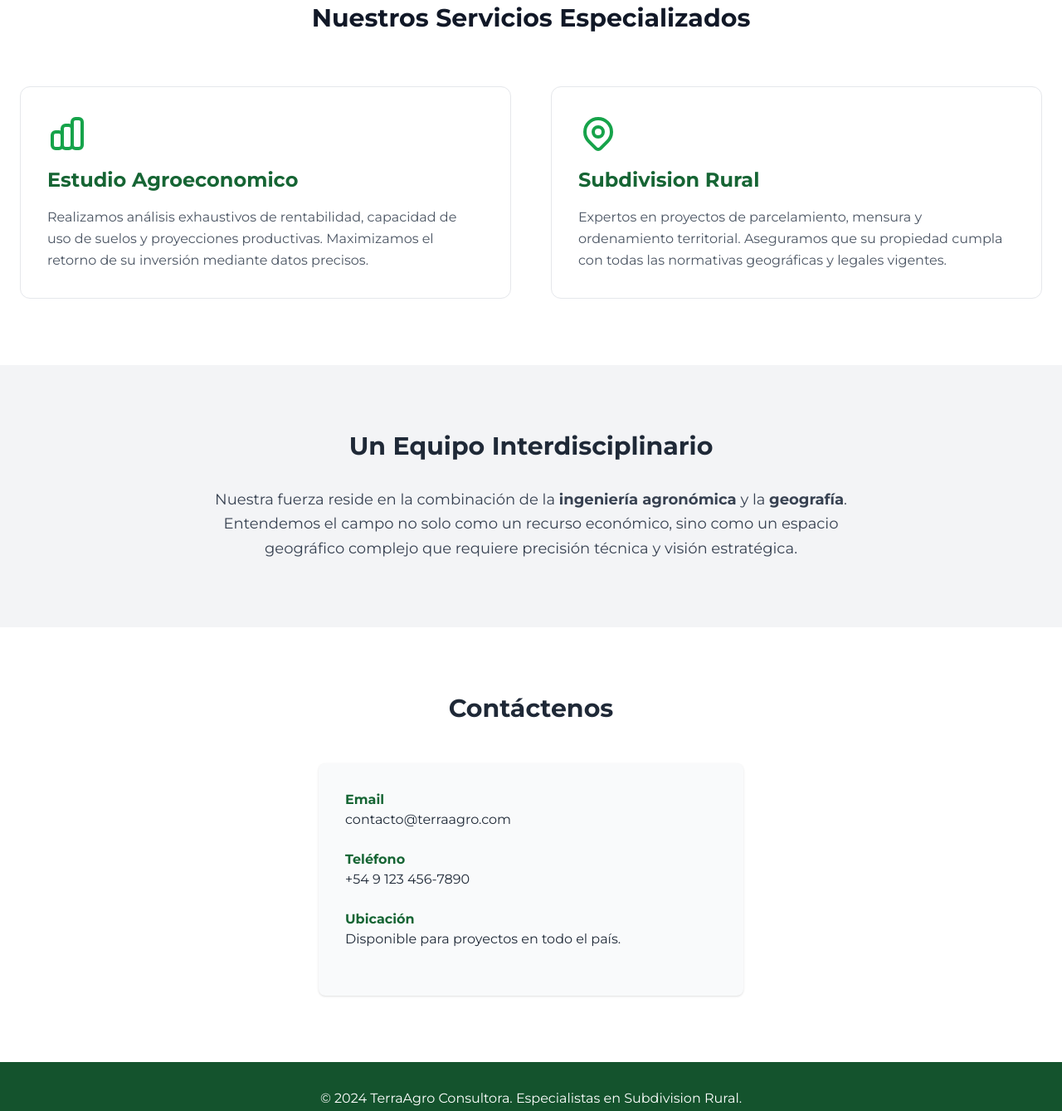
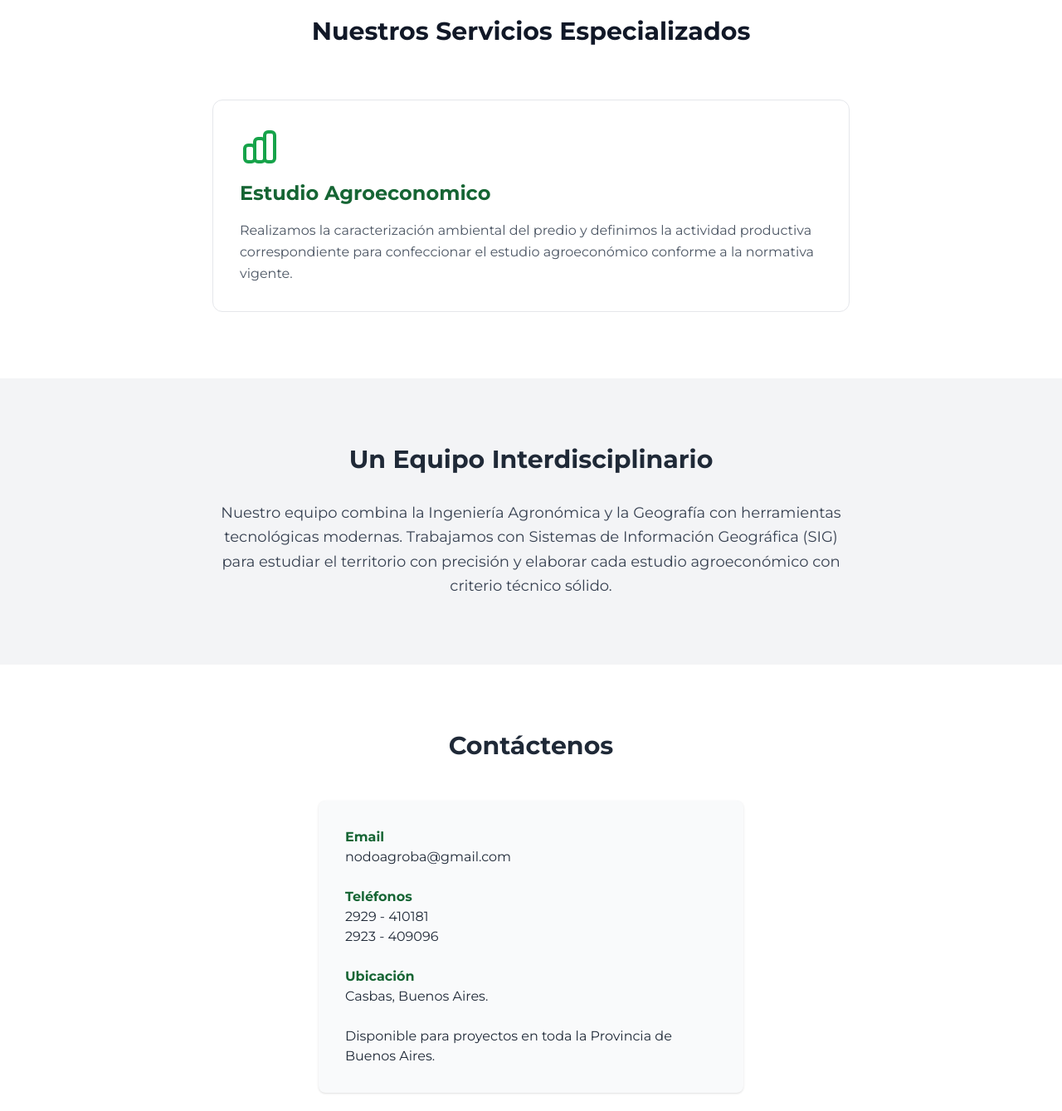
Before and after one commit to vitipe/landing-ea, a plain HTML site: page index.html in a window 1280 px wide. Shown: the part 940-2279 px from the top of the page at 83% size. Drawn offline with nearby package versions, Linux system fonts and the light colour scheme.

Commit message:
adds new images and text updates

```diff
--- a/index.html
+++ b/index.html
@@ -3,9 +3,9 @@
 <head>
     <meta charset="UTF-8">
     <meta name="viewport" content="width=device-width, initial-scale=1.0">
-    <meta name="description" content="TerraAgro: Expertos en estudio agroeconomico y subdivision rural. Consultoría técnica liderada por ingenieros agrónomos y geógrafos.">
+    <meta name="description" content="NODOAGRO: Expertos en estudio agroeconomico y subdivision rural. Consultoría técnica liderada por ingenieros agrónomos y geógrafos.">
     <meta name="keywords" content="estudio agroeconomico, subdivision rural, agrimensura, consultora agropecuaria, tasacion rural">
-    <title>TerraAgro | Estudio Agroeconomico y Subdivision Rural</title>
+    <title>NODOAGRO | Estudio Agroeconomico y Subdivision Rural</title>
 
     <!-- Google Fonts: Montserrat for a professional look -->
     <link href="https://fonts.googleapis.com/css2?family=Montserrat:wght@300;400;700&display=swap" rel="stylesheet">
@@ -14,7 +14,7 @@
 
     <style>
         body { font-family: 'Montserrat', sans-serif; }
-        .hero-gradient { background: linear-gradient(rgba(0,0,0,0.5), rgba(0,0,0,0.5)), url('https://images.unsplash.com/photo-1500382017468-9049fed747ef?ixlib=rb-1.2.1&auto=format&fit=crop&w=1350&q=80'); background-size: cover; background-position: center; }
+        .hero-gradient { background: linear-gradient(rgba(0,0,0,0.5), rgba(0,0,0,0.5)), url('images/WhatsApp Image 2026-06-27 at 19.00.00.jpeg'); background-size: cover; background-position: center; }
     </style>
 </head>
 <body class="bg-gray-50 text-gray-800">
@@ -22,7 +22,10 @@
     <!-- Navigation -->
     <nav class="bg-white shadow-md sticky top-0 z-50">
         <div class="container mx-auto px-6 py-4 flex justify-between items-center">
-            <div class="text-2xl font-bold text-green-700">TerraAgro</div>
+            <a href="#" class="flex items-center space-x-3">
+                <img src="images/nodoagro_logo.png" alt="NODOAGRO logo" class="h-12 w-auto" />
+                <span class="text-2xl font-bold text-green-700">NODOAGRO</span>
+            </a>
             <div class="hidden md:flex space-x-8 font-medium">
                 <a href="#servicios" class="hover:text-green-600 transition">Servicios</a>
                 <a href="#nosotros" class="hover:text-green-600 transition">Nosotros</a>
@@ -34,8 +37,8 @@
     <!-- Hero Section -->
     <header class="hero-gradient h-screen flex items-center justify-center text-white text-center px-4">
         <div>
-            <h1 class="text-4xl md:text-6xl font-bold mb-4">Estudio Agroeconomico y Subdivision Rural</h1>
-            <p class="text-xl md:text-2xl mb-8 max-w-2xl mx-auto">Soluciones técnicas integrales para optimizar la productividad y el valor de su tierra.</p>
+            <h1 class="text-4xl md:text-6xl font-bold mb-4">Estudios Agroeconomicos</h1>
+            <p class="text-xl md:text-2xl mb-8 max-w-2xl mx-auto">Especialistas en subdivisiones rurales</p>
             <a href="#contacto" class="bg-green-600 hover:bg-green-700 text-white font-bold py-3 px-8 rounded-full transition duration-300">Solicitar Asesoría</a>
         </div>
     </header>
@@ -44,8 +47,7 @@
     <section id="servicios" class="py-20 bg-white">
         <div class="container mx-auto px-6">
             <h2 class="text-3xl font-bold text-center mb-16 text-gray-900">Nuestros Servicios Especializados</h2>
-            <div class="grid md:grid-cols-2 gap-12">
-                <!-- Service 1 -->
+            <div class="max-w-3xl mx-auto">
                 <div class="p-8 border rounded-xl hover:shadow-xl transition">
                     <div class="text-green-600 mb-4">
                         <svg xmlns="http://www.w3.org/2000/svg" class="h-12 w-12" fill="none" viewBox="0 0 24 24" stroke="currentColor">
@@ -53,18 +55,7 @@
                         </svg>
                     </div>
                     <h3 class="text-2xl font-bold mb-4 text-green-800">Estudio Agroeconomico</h3>
-                    <p class="text-gray-600 leading-relaxed">Realizamos análisis exhaustivos de rentabilidad, capacidad de uso de suelos y proyecciones productivas. Maximizamos el retorno de su inversión mediante datos precisos.</p>
-                </div>
-                <!-- Service 2 -->
-                <div class="p-8 border rounded-xl hover:shadow-xl transition">
-                    <div class="text-green-600 mb-4">
-                        <svg xmlns="http://www.w3.org/2000/svg" class="h-12 w-12" fill="none" viewBox="0 0 24 24" stroke="currentColor">
-                            <path stroke-linecap="round" stroke-linejoin="round" stroke-width="2" d="M17.657 16.657L13.414 20.9a1.998 1.998 0 01-2.827 0l-4.244-4.243a8 8 0 1111.314 0z" />
-                            <path stroke-linecap="round" stroke-linejoin="round" stroke-width="2" d="M15 11a3 3 0 11-6 0 3 3 0 016 0z" />
-                        </svg>
-                    </div>
-                    <h3 class="text-2xl font-bold mb-4 text-green-800">Subdivision Rural</h3>
-                    <p class="text-gray-600 leading-relaxed">Expertos en proyectos de parcelamiento, mensura y ordenamiento territorial. Aseguramos que su propiedad cumpla con todas las normativas geográficas y legales vigentes.</p>
+                    <p class="text-gray-600 leading-relaxed">Realizamos la caracterización ambiental del predio y definimos la actividad productiva correspondiente para confeccionar el estudio agroeconómico conforme a la normativa vigente.</p>
                 </div>
             </div>
         </div>
@@ -75,7 +66,7 @@
         <div class="container mx-auto px-6 text-center">
             <h2 class="text-3xl font-bold mb-8">Un Equipo Interdisciplinario</h2>
             <p class="max-w-3xl mx-auto text-lg text-gray-700 leading-relaxed">
-                Nuestra fuerza reside en la combinación de la <strong>ingeniería agronómica</strong> y la <strong>geografía</strong>. Entendemos el campo no solo como un recurso económico, sino como un espacio geográfico complejo que requiere precisión técnica y visión estratégica.
+                Nuestro equipo combina la Ingeniería Agronómica y la Geografía con herramientas tecnológicas modernas. Trabajamos con Sistemas de Información Geográfica (SIG) para estudiar el territorio con precisión y elaborar cada estudio agroeconómico con criterio técnico sólido.
             </p>
         </div>
     </section>
@@ -87,15 +78,19 @@
             <div class="max-w-lg mx-auto bg-gray-50 p-8 rounded-lg shadow">
                 <div class="mb-6">
                     <h4 class="font-bold text-green-800">Email</h4>
-                    <p>contacto@terraagro.com</p>
+                    <p>nodoagroba@gmail.com</p>
                 </div>
                 <div class="mb-6">
-                    <h4 class="font-bold text-green-800">Teléfono</h4>
-                    <p>+54 9 123 456-7890</p>
+                    <h4 class="font-bold text-green-800">Teléfonos</h4>
+                    <p>2929 - 410181</p>
+                    <p>2923 - 409096</p>
                 </div>
                 <div class="mb-6">
                     <h4 class="font-bold text-green-800">Ubicación</h4>
-                    <p>Disponible para proyectos en todo el país.</p>
+                    <p>Casbas, Buenos Aires.</p>
+                </div>
+                <div>
+                     <p>Disponible para proyectos en toda la Provincia de Buenos Aires.</p>
                 </div>
             </div>
         </div>
```
Also changed, not shown: images/WhatsApp Image 2026-06-27 at 19.00.00.jpeg (added), images/nodoagro_logo.png (added), 1 other file.
